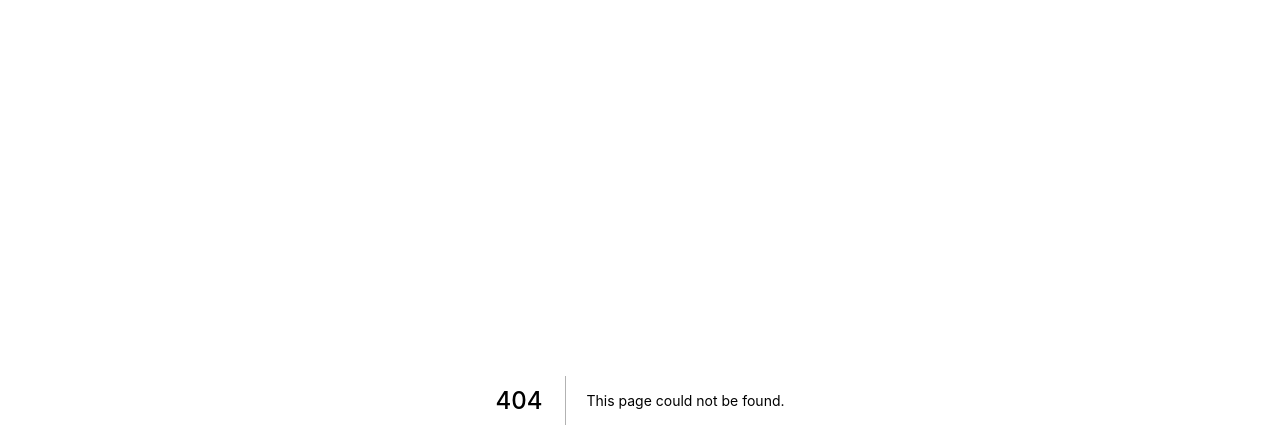
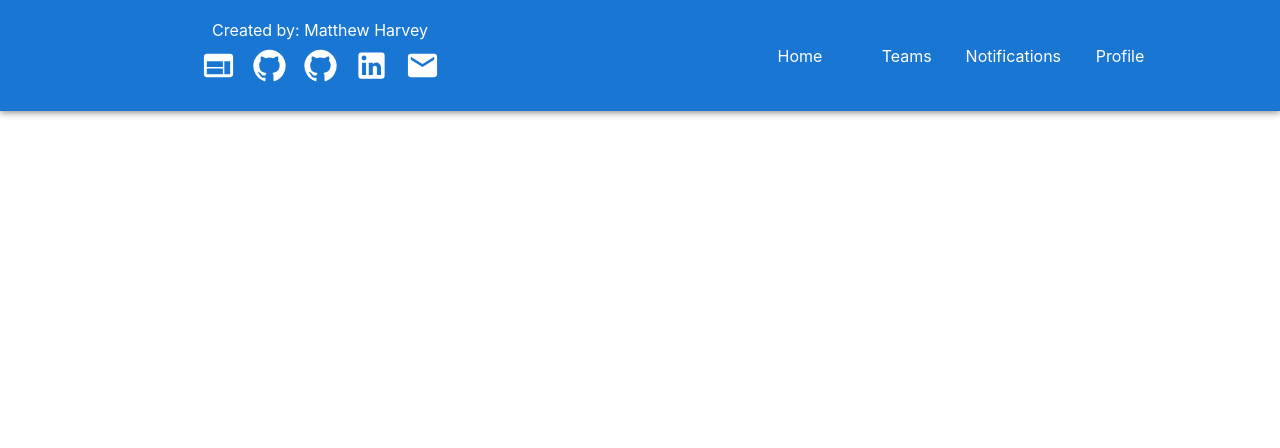
Before and after one commit to Matthew-Harvey/IssueTrack, a Next.js app: page /comps/Footer in a window 1280 px wide. Before the commit this address had no page. Shown: the top 448 px of the page. Built offline with nearby package versions, Linux system fonts and the light colour scheme.

Commit message:
footer + issue page basics

```diff
--- /dev/null
+++ b/pages/comps/Footer.tsx
@@ -0,0 +1,54 @@
+import { Grid, IconButton } from '@mui/material';
+import WebIcon from '@mui/icons-material/Web';
+import GitHubIcon from '@mui/icons-material/GitHub';
+import LinkedInIcon from '@mui/icons-material/LinkedIn';
+import EmailIcon from '@mui/icons-material/Email';
+import Link from 'next/link';
+
+
+export default function Footer() {
+    return (
+        <>
+            <footer style={{backgroundColor: "#1976d2", color: "white", flexShrink: 0, boxShadow: "0px 2px 4px -1px rgb(0 0 0 / 20%), 0px 4px 5px 0px rgb(0 0 0 / 14%), 0px 1px 10px 0px rgb(0 0 0 / 12%)"}}>
+                <br />
+                <Grid container spacing={0} style={{justifyContent: "center", alignItems: "center", textAlign: "center"}}>
+                    <Grid item={true} xs={6} style={{justifyContent: "center", alignItems: "center", textAlign: "center"}}>
+                        <p>Created by: Matthew Harvey</p>
+                        <IconButton href='https://mharvey.netlify.app/'>
+                            <WebIcon fontSize="large" style={{fill: "", color: "white"}} />
+                        </IconButton>
+                        <IconButton href='https://github.com/Matthew-Harvey/'>
+                            <GitHubIcon fontSize="large" style={{fill: "", color: "white"}} />
+                        </IconButton>
+                        <IconButton href='https://github.com/Matthew-Harvey/'>
+                            <GitHubIcon fontSize="large" style={{fill: "", color: "white"}} />
+                        </IconButton>
+                        <IconButton href='https://www.linkedin.com/in/m-harvey/'>
+                            <LinkedInIcon fontSize="large" style={{fill: "", color: "white"}} />
+                        </IconButton>
+                        <IconButton href='mailto:matthewtlharvey@gmail.com'>
+                            <EmailIcon fontSize="large" style={{fill: "", color: "white"}} />
+                        </IconButton>
+                    </Grid>
+                    <Grid item={true} xs={6}>
+                        <Grid container spacing={0} style={{justifyContent: "center", alignItems: "center", textAlign: "center"}}>
+                            <Grid item={true} xs={2}>
+                                <p><Link href="/home">Home</Link></p>
+                            </Grid>
+                            <Grid item={true} xs={2}>
+                                <p><Link href="/teams">Teams</Link></p>
+                            </Grid>
+                            <Grid item={true} xs={2}>
+                                <p><Link href="/notifications">Notifications</Link></p>
+                            </Grid>
+                            <Grid item={true} xs={2}>
+                                <p><Link href="/Profile">Profile</Link></p>
+                            </Grid>
+                        </Grid>
+                    </Grid>
+                </Grid>
+                <br />
+            </footer>
+        </>
+    )
+}
--- a/pages/comps/Mynav.tsx
+++ b/pages/comps/Mynav.tsx
@@ -167,8 +167,8 @@ export default function PrimarySearchAppBar({params}) {
   );
 
   return (
-    <Box sx={{ flexGrow: 1 }}>
-      <AppBar position="static">
+    <Box position="sticky" style={{position: "sticky"}} sx={{ flexGrow: 1 }}>
+      <AppBar position="sticky" style={{position: "sticky"}}>
         <Toolbar>
           <Link style={{color: "#FFFFFF"}} href="/home">
             <Typography
--- a/pages/create-issue.tsx
+++ b/pages/create-issue.tsx
@@ -5,6 +5,7 @@ import { useEffect, useState } from 'react';
 import { Alert, Box, Button, CircularProgress, Grid, InputLabel, Link, MenuItem, Select, Stack, Switch, TextField, Typography } from '@mui/material';
 import { useRouter } from 'next/router';
 import { LoadingButton } from '@mui/lab';
+import Footer from './comps/Footer';
 
 
 export default function IssueCreate() {
@@ -200,6 +201,7 @@ export default function IssueCreate() {
                         <LoadingButton loading={CheckTeamIDIsLoading} variant="contained" onClick={CreateIssue} style={{margin: "1em", padding: "1em"}}>Create Issue</LoadingButton>
                     </Grid>
                 </Grid>
+                <Footer />
             </>
         )
     } else if (isAuth == false){
@@ -207,10 +209,10 @@ export default function IssueCreate() {
             <>
                 <Grid container spacing={0} style={{justifyContent: "center", textAlign: "center"}}>
                     <Grid item={true} xs={12}>
-                    <Box m="auto" display="flex" alignItems="center" justifyContent="center">
+                        <Box m="auto" style={{display: "flex", justifyContent: "center", alignItems: "center", textAlign: "center", minHeight: "100vh"}}>
                             <p>You must login in order to create an issue.</p>
                         </Box>
-                    <Box m="auto" display="flex" alignItems="center" justifyContent="center">
+                        <Box m="auto" style={{display: "flex", justifyContent: "center", alignItems: "center", textAlign: "center", minHeight: "100vh"}}>
                             <Button><Link href='/'>Login/Register</Link></Button>
                         </Box>
                     </Grid>
--- a/pages/user/[userid].tsx
+++ b/pages/user/[userid].tsx
@@ -10,6 +10,7 @@ import { useEffect, useState } from 'react';
 import Mynav from '../comps/Mynav';
 import { Pie, Line } from 'react-chartjs-2';
 import 'chart.js/auto';
+import Footer from '../comps/Footer';
 
 function a11yProps(index: number) {
   return {
@@ -212,14 +213,15 @@ export default function UserProfile() {
               }
             </Grid>
           </Grid>
+          <Footer />
       </>
     )
   } else if (isFound == false) {
     return (
       <>
-          <Grid container spacing={0} style={{justifyContent: "center", textAlign: "center"}}>
+          <Grid container spacing={0} style={{justifyContent: "center", textAlign: "center", alignItems: "center"}}>
             <Grid item={true} xs={12}>
-              <Box m="auto" display="flex" alignItems="center" justifyContent="center">
+              <Box m="auto" style={{display: "flex", justifyContent: "center", alignItems: "center", textAlign: "center", minHeight: "100vh"}}>
                 <p>USER DOES NOT EXIST</p>
               </Box>
             </Grid>
```
Also changed, not shown: pages/create-team.tsx (+5 -3 lines), pages/home.tsx (+6 -4 lines), pages/issue/[issueid].tsx (+15 -10 lines). Lines whose indentation alone changed are shown as unchanged.
